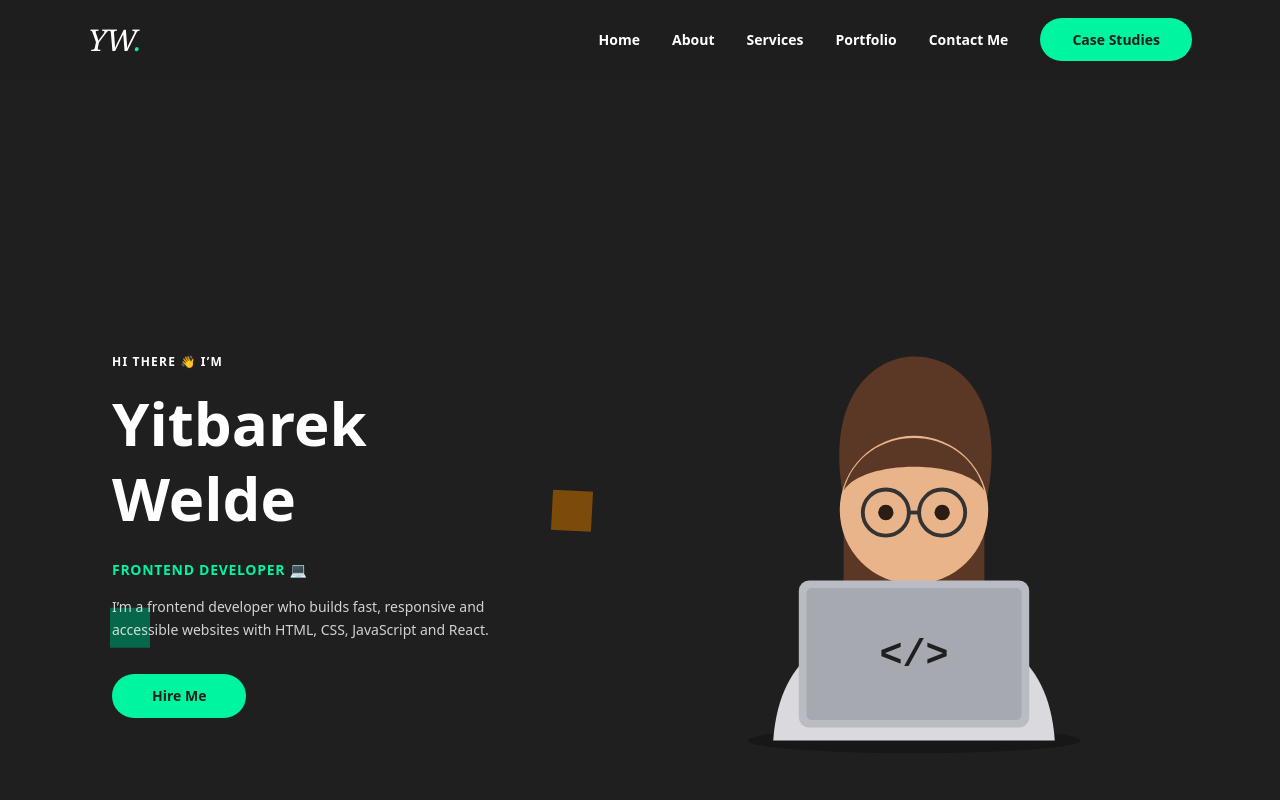
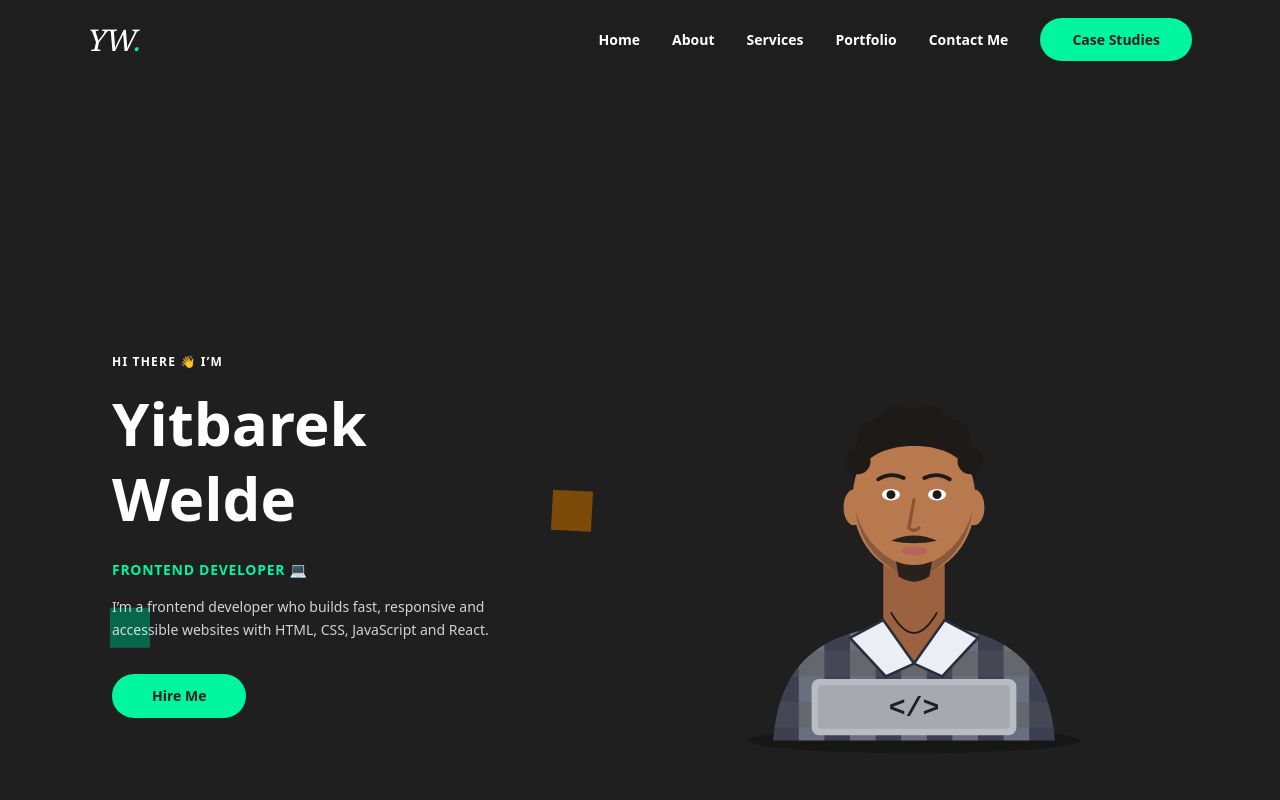
Before and after one commit to Yitbarek78/portfolio, a React (Vite) app: page / in a window 1280 px wide. Shown: the top 800 px of the page. Built offline with nearby package versions, Linux system fonts and the light colour scheme.

Commit message:
feat: redraw avatar to match my photo

```diff
--- a/src/components/Avatar.jsx
+++ b/src/components/Avatar.jsx
@@ -4,49 +4,140 @@ function Avatar() {
       viewBox="0 0 300 340"
       className="w-full"
       role="img"
-      aria-label="Illustration of a developer behind a laptop"
+      aria-label="Illustration of Yitbarek, a frontend developer, behind a laptop"
     >
+      <defs>
+        <pattern
+          id="plaid"
+          width="40"
+          height="40"
+          patternUnits="userSpaceOnUse"
+        >
+          <rect width="40" height="40" fill="#dfe0ea" />
+          <rect width="20" height="40" fill="#2b2d3a" opacity="0.85" />
+          <rect width="40" height="20" fill="#3b3e52" opacity="0.7" />
+          <rect
+            x="20"
+            y="20"
+            width="20"
+            height="20"
+            fill="#14151c"
+            opacity="0.6"
+          />
+        </pattern>
+      </defs>
+
+      {/* ground shadow */}
       <ellipse cx="150" cy="330" rx="130" ry="10" fill="#000" opacity=".25" />
+
+      {/* shoulders: plaid shirt */}
       <path
         d="M40 330 C45 260 90 240 150 240 C210 240 255 260 260 330Z"
-        fill="#d9d9de"
+        fill="url(#plaid)"
+      />
+
+      {/* neck and V-neck skin */}
+      <path d="M126 190 L126 240 Q150 256 174 240 L174 190Z" fill="#9c6240" />
+      <path d="M126 236 L150 268 L174 236Z" fill="#9c6240" />
+
+      {/* collar */}
+      <path
+        d="M126 236 L150 270 L128 280 L100 250Z"
+        fill="#eceef5"
+        stroke="#2b2d3a"
+        strokeWidth="2"
       />
       <path
-        d="M95 140 C80 60 120 30 150 30 C190 30 225 70 205 150 L205 230 L95 230Z"
-        fill="#5a3825"
+        d="M174 236 L150 270 L172 280 L200 250Z"
+        fill="#eceef5"
+        stroke="#2b2d3a"
+        strokeWidth="2"
       />
-      <circle cx="150" cy="150" r="58" fill="#e9b48a" />
+
+      {/* necklace */}
       <path
-        d="M95 135 C110 80 190 80 205 135 C190 110 110 110 95 135Z"
-        fill="#5a3825"
+        d="M132 230 Q150 262 168 230"
+        fill="none"
+        stroke="#1e1a18"
+        strokeWidth="1.5"
       />
-      <circle
-        cx="128"
-        cy="152"
-        r="18"
+
+      {/* ears */}
+      <ellipse cx="103" cy="148" rx="8" ry="14" fill="#b9794f" />
+      <ellipse cx="197" cy="148" rx="8" ry="14" fill="#b9794f" />
+
+      {/* face */}
+      <ellipse cx="150" cy="142" rx="48" ry="58" fill="#b9794f" />
+
+      {/* jaw stubble */}
+      <path
+        d="M104 150 Q110 190 150 204 Q190 190 196 150 Q186 186 150 196 Q114 186 104 150Z"
+        fill="#2a211c"
+        opacity="0.35"
+      />
+
+      {/* hair: base + curly bumps */}
+      <path
+        d="M102 128 C100 84 124 70 150 70 C176 70 200 84 198 128 C190 108 172 100 150 100 C128 100 110 108 102 128Z"
+        fill="#1e1a18"
+      />
+      <g fill="#1e1a18">
+        <circle cx="118" cy="92" r="12" />
+        <circle cx="138" cy="80" r="12" />
+        <circle cx="162" cy="80" r="12" />
+        <circle cx="182" cy="92" r="12" />
+        <circle cx="106" cy="112" r="10" />
+        <circle cx="194" cy="112" r="10" />
+      </g>
+
+      {/* eyebrows */}
+      <path
+        d="M122 126 Q132 120 142 125"
         fill="none"
-        stroke="#333"
+        stroke="#1e1a18"
         strokeWidth="3"
+        strokeLinecap="round"
       />
-      <circle
-        cx="172"
-        cy="152"
-        r="18"
+      <path
+        d="M158 125 Q168 120 178 126"
         fill="none"
-        stroke="#333"
+        stroke="#1e1a18"
         strokeWidth="3"
+        strokeLinecap="round"
       />
-      <path d="M146 152h8" stroke="#333" strokeWidth="3" />
-      <circle cx="128" cy="152" r="6" fill="#2b1d14" />
-      <circle cx="172" cy="152" r="6" fill="#2b1d14" />
-      <rect x="60" y="205" width="180" height="115" rx="8" fill="#b9bcc2" />
-      <rect x="66" y="211" width="168" height="103" rx="4" fill="#a6a9af" />
+
+      {/* eyes */}
+      <ellipse cx="132" cy="138" rx="7" ry="4.5" fill="#fff" />
+      <ellipse cx="168" cy="138" rx="7" ry="4.5" fill="#fff" />
+      <circle cx="132" cy="138" r="3.5" fill="#1e1a18" />
+      <circle cx="168" cy="138" r="3.5" fill="#1e1a18" />
+
+      {/* nose */}
+      <path
+        d="M150 142 L146 164 Q150 168 154 164"
+        fill="none"
+        stroke="#8a5434"
+        strokeWidth="2.5"
+        strokeLinecap="round"
+      />
+
+      {/* lips, mustache, goatee */}
+      <ellipse cx="150" cy="182" rx="10" ry="3.5" fill="#b5645a" />
+      <path d="M132 174 Q150 166 168 174 Q150 178 132 174Z" fill="#2a211c" />
+      <path
+        d="M136 190 Q150 196 164 190 L162 202 Q150 210 138 202Z"
+        fill="#2a211c"
+      />
+
+      {/* laptop */}
+      <rect x="70" y="282" width="160" height="44" rx="6" fill="#b9bcc2" />
+      <rect x="75" y="287" width="150" height="34" rx="3" fill="#a6a9af" />
       <text
         x="150"
-        y="272"
+        y="311"
         textAnchor="middle"
         fontFamily="monospace"
-        fontSize="30"
+        fontSize="22"
         fontWeight="700"
         fill="#1f1f1f"
       >
```
